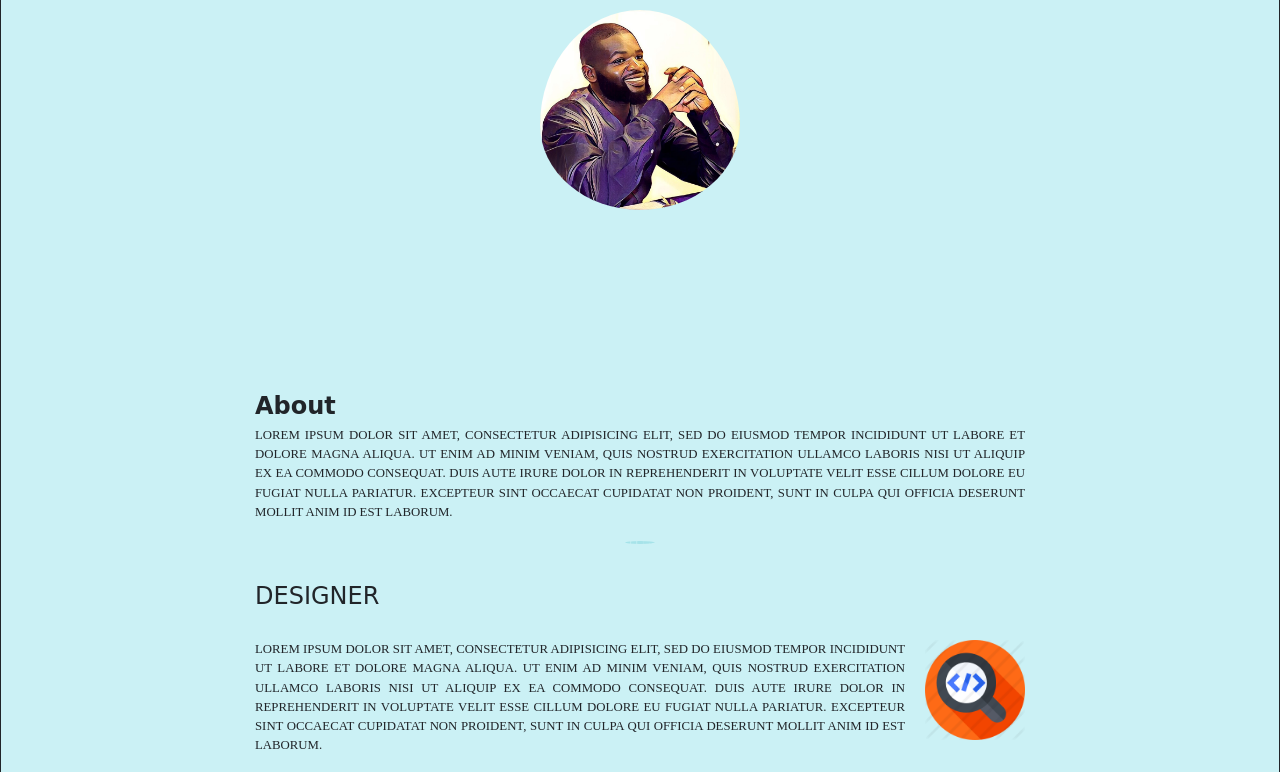
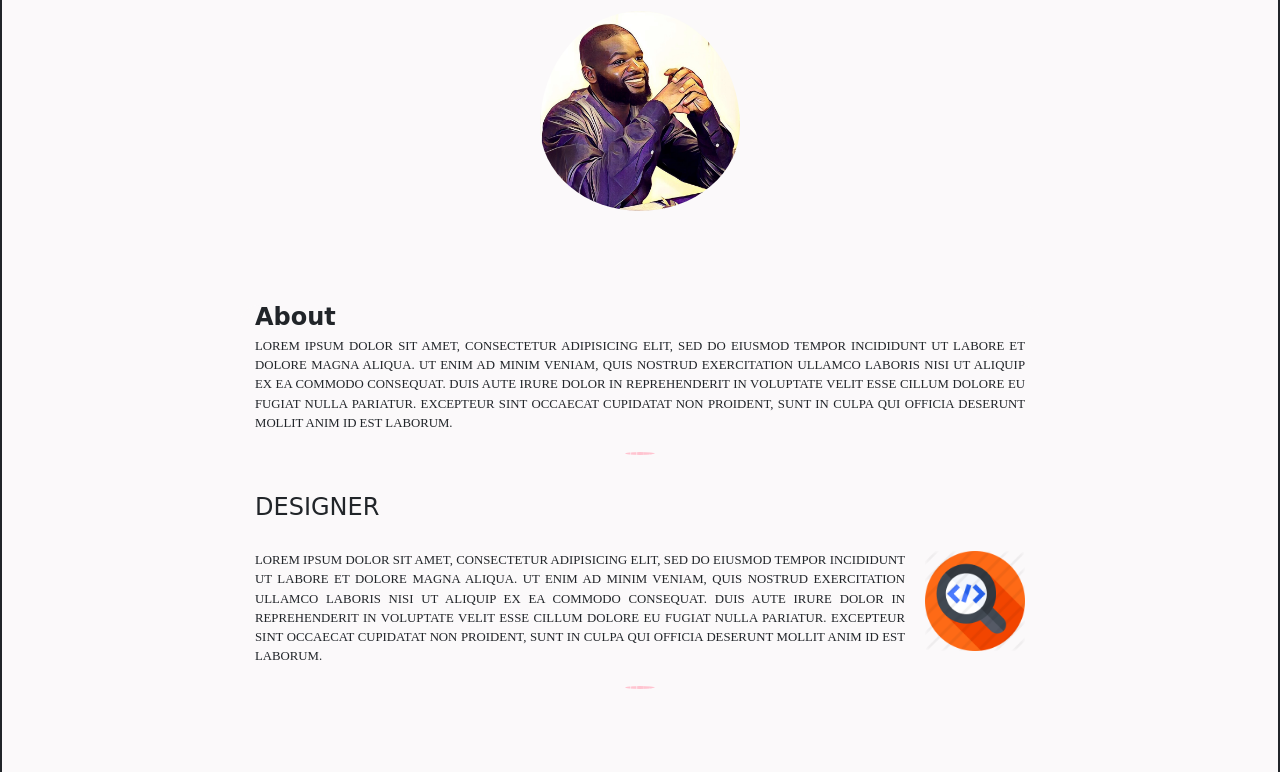
Before and after one commit to EemanQasim/Portfolio-Page-, a plain HTML site: page index.html in a window 1280 px wide. Shown: the part 220-992 px from the top of the page. Drawn offline with nearby package versions, Linux system fonts and the light colour scheme; a web font is replaced by a local one.

Commit message:
bg an marging

```diff
--- a/index.html
+++ b/index.html
@@ -111,18 +111,9 @@
 
 
 
-
+<hr>
   </div>
 
-
-
-
-
-
-
-
-
-  <hr>
 
 
   <br>
--- a/styles.css
+++ b/styles.css
@@ -1,13 +1,13 @@
 body {
-  border: solid 1px;
-  background-color:  #cbf1f5;
+  border: solid 2px;
+  background-color:  #fbf9fa;
 }
 
 hr {
   border-top: none;
   border-style: dotted;
   width: 30px;
-  color: #a6e3e9;
+  color: #ffc4d0;
   border-radius: 100%;
 }
 
@@ -56,12 +56,15 @@ p{
   max-width: 800px;
   margin-left: auto;
   margin-right: auto;
+  border-radius: 20px;
+  background-color: #fbf9fa;
 }
 
 .imgsection{
   max-width: 1280px;
   margin-left: auto;
   margin-right: auto;
+  background-color: #fbf9fa;
 }
 
 .profilepic{
@@ -74,7 +77,7 @@ p{
 .last{
   text-align: center;
   margin-top: 70px;
-  background-color: #a6e3e9;
+  background-color:#fbf9fa;
 }
 
 .midpic{
@@ -99,13 +102,17 @@ footer{
   text-align: justify;
   margin-left: auto;
   margin-right: auto;
-  background-color: #cbf1f5;
+  background-color: #fbf9fa;
+  border-radius: 20px;
+  position: relative;
+  bottom: 90px;
+
 
 }
 .jumbotron{
-  background-color: #a6e3e9;
+  background-color: #fbf9fa;
 }
 
 .topcont{
-  background-color:  #cbf1f5;
+  background-color: #fbf9fa;
 }
```
